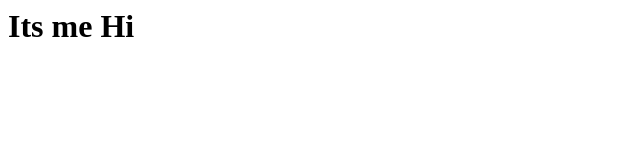
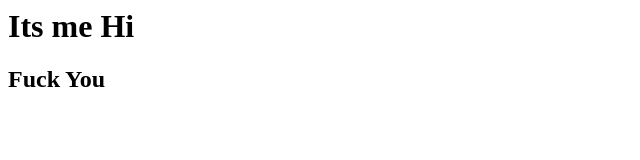
Before and after one commit to dana-66/dana-66.github.io, a plain HTML site: page index.html in a window 1280 px wide. Shown: the whole page, without its empty margins (0-640 px from the left). Drawn offline with Linux system fonts and the light colour scheme.

Commit message:
Update index.html

```diff
--- a/index.html
+++ b/index.html
@@ -1 +1,2 @@
 <h1>Its me Hi </h1>
+<h2>Fuck You </h2>
```
